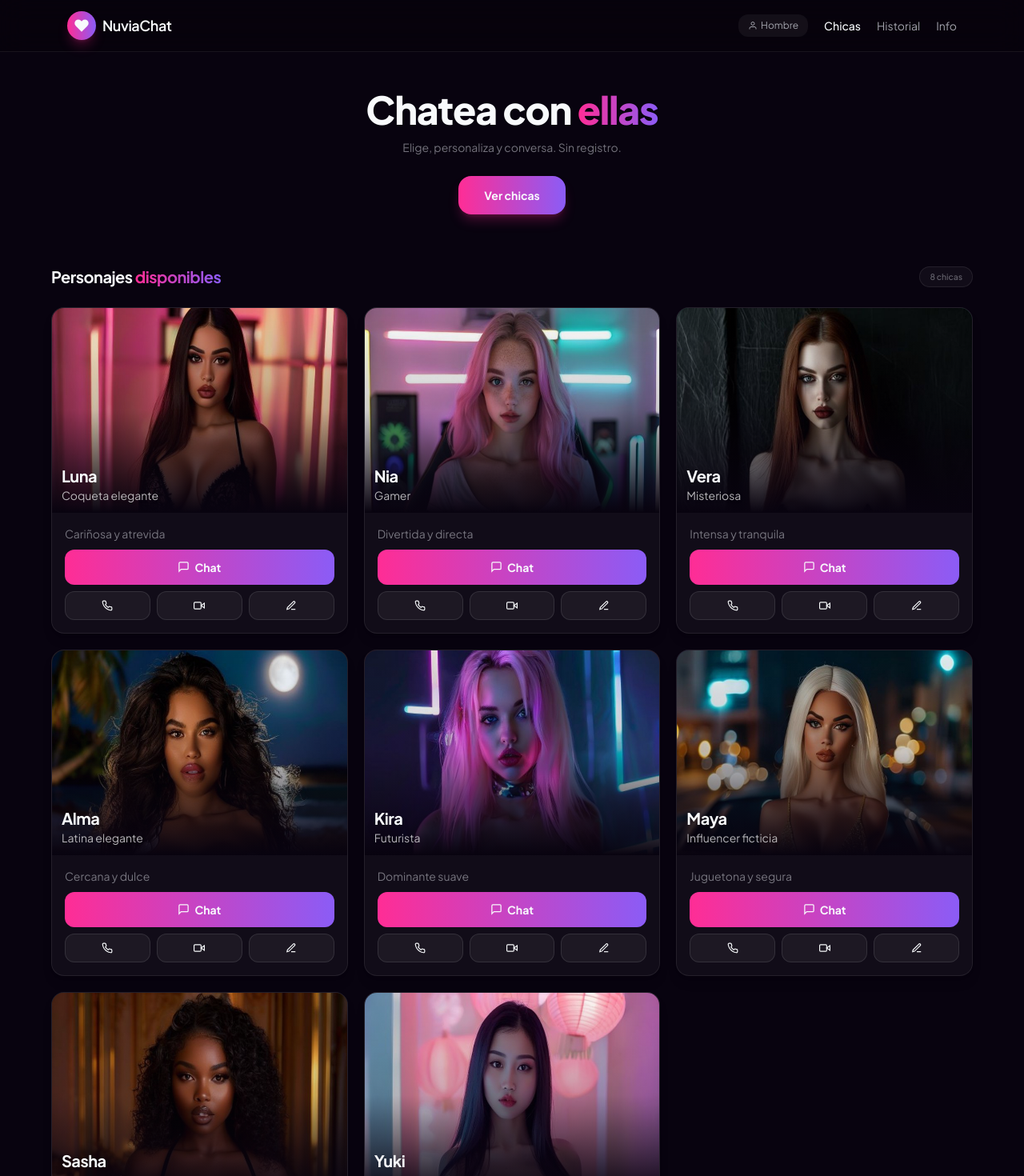
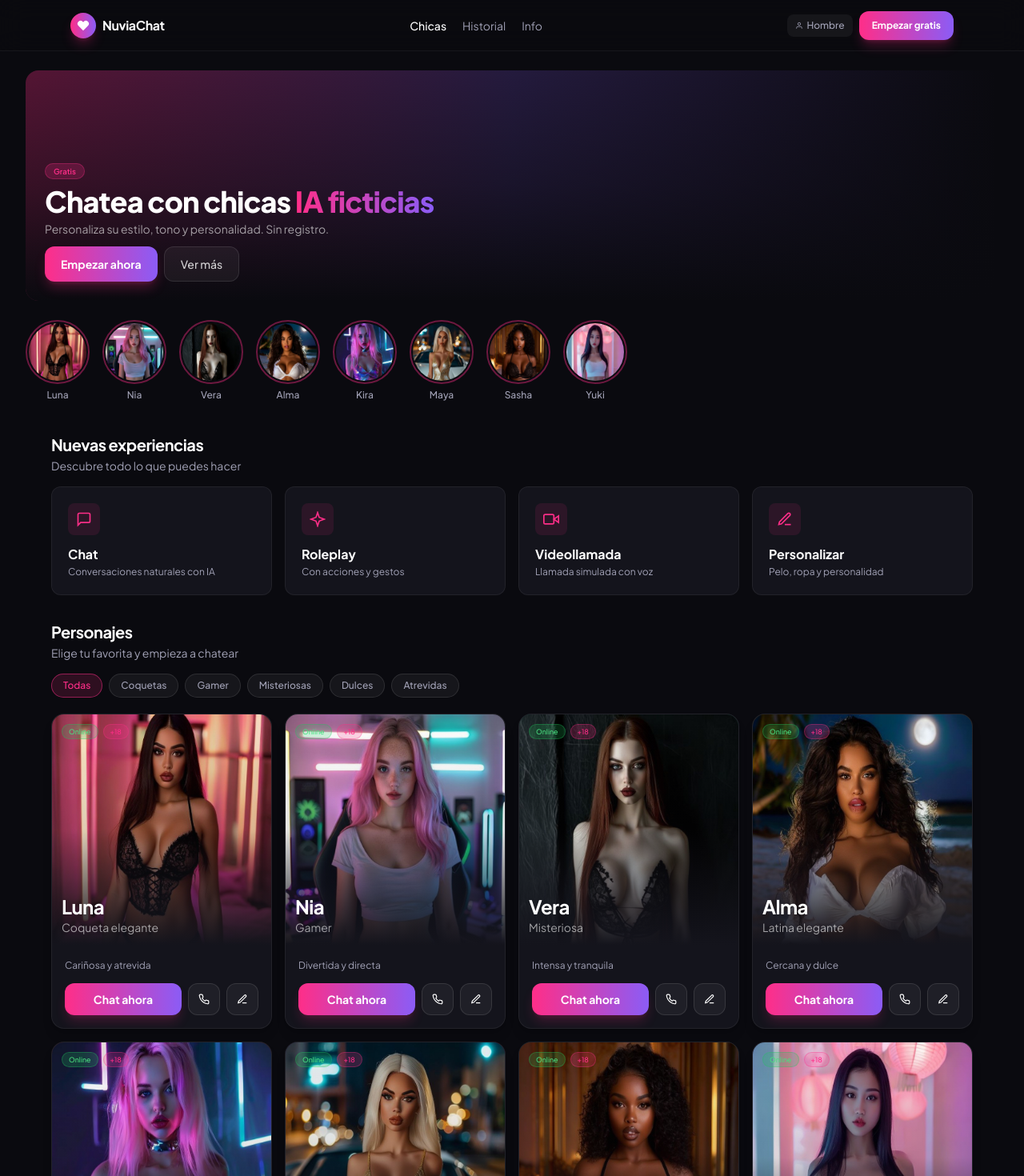
Before and after one commit to 3737631/luciaia, a Next.js app: page /luciaia/girls in a window 1280 px wide. Shown: the top 1470 px of the page at 80% size. Built offline with nearby package versions, Linux system fonts and the light colour scheme.

Commit message:
major redesign: premium dark palette, hero, avatar row, sections, filters, FAQ

```diff
--- a/src/app/girls/page.tsx
+++ b/src/app/girls/page.tsx
@@ -1,54 +1,187 @@
+"use client";
+
+import { useState, useRef } from "react";
 import Link from "next/link";
 import Header from "@/components/Header";
 import Footer from "@/components/Footer";
 import GirlCard from "@/components/GirlCard";
+import { getGirlImage } from "@/lib/images";
 import { girls } from "@/data/girls";
 
+const experiences = [
+  { title: "Chat", desc: "Conversaciones naturales con IA", icon: "chat" },
+  { title: "Roleplay", desc: "Con acciones y gestos", icon: "sparkles" },
+  { title: "Videollamada", desc: "Llamada simulada con voz", icon: "video" },
+  { title: "Personalizar", desc: "Pelo, ropa y personalidad", icon: "edit" },
+];
+
+const filters = ["Todas", "Coquetas", "Gamer", "Misteriosas", "Dulces", "Atrevidas"];
+
+const expIcons: Record<string, JSX.Element> = {
+  chat: <svg viewBox="0 0 24 24" className="h-5 w-5" fill="none" stroke="currentColor" strokeWidth="2"><path d="M21 15a2 2 0 0 1-2 2H7l-4 4V5a2 2 0 0 1 2-2h14a2 2 0 0 1 2 2z"/></svg>,
+  sparkles: <svg viewBox="0 0 24 24" className="h-5 w-5" fill="none" stroke="currentColor" strokeWidth="2"><path d="M12 2l2.4 7.2L22 12l-7.6 2.8L12 22l-2.4-7.2L2 12l7.6-2.8z"/></svg>,
+  video: <svg viewBox="0 0 24 24" className="h-5 w-5" fill="none" stroke="currentColor" strokeWidth="2"><polygon points="23 7 16 12 23 17 23 7"/><rect x="1" y="5" width="15" height="14" rx="2" ry="2"/></svg>,
+  edit: <svg viewBox="0 0 24 24" className="h-5 w-5" fill="none" stroke="currentColor" strokeWidth="2"><path d="M12 20h9"/><path d="M16.5 3.5a2.121 2.121 0 0 1 3 3L7 19l-4 1 1-4L16.5 3.5z"/></svg>,
+};
+
+const faqs = [
+  { q: "¿Qué es NuviaChat?", a: "Es una plataforma de compañía virtual con personajes ficticios generados por IA. Puedes chatear, rolear y llamar con ellas." },
+  { q: "¿Es gratis?", a: "Sí, completamente gratis. Sin registro, sin límites." },
+  { q: "¿Los personajes son reales?", a: "No, todos los personajes son ficticios y generados por IA. No representan personas reales." },
+  { q: "¿Puedo personalizar a mi personaje?", a: "Sí, puedes cambiar su pelo, ropa, fondo y personalidad antes de empezar." },
+];
+
 export default function GirlsPage() {
+  const [activeFilter, setActiveFilter] = useState("Todas");
+  const scrollRef = useRef<HTMLDivElement>(null);
+
+  const filtered = activeFilter === "Todas"
+    ? girls
+    : girls.filter((g) => g.style?.toLowerCase().includes(activeFilter.replace("s", "").toLowerCase()) || g.personality?.includes(activeFilter.replace("s", "").toLowerCase()));
+
   return (
     <>
       <Header />
-      <main className="min-h-screen overflow-x-hidden pb-24">
+      <main className="min-h-screen overflow-x-hidden">
         {/* Hero */}
-        <section className="relative overflow-hidden px-4 pb-12 pt-8 sm:px-6 sm:pb-16 sm:pt-12 lg:px-8">
-          <div className="pointer-events-none absolute inset-0 -z-10">
-            <div className="absolute -left-32 -top-32 h-96 w-96 rounded-full bg-pink-500/20 blur-[120px]" />
-            <div className="absolute -right-32 top-1/3 h-80 w-80 rounded-full bg-purple-500/15 blur-[100px]" />
-          </div>
-          <div className="mx-auto w-full max-w-6xl">
-            <div className="mx-auto max-w-xl text-center">
-              <h1 className="text-3xl font-extrabold leading-[1.15] tracking-tight sm:text-5xl">
-                Chatea con{' '}
-                <span className="bg-gradient-to-r from-pink to-purple bg-clip-text text-transparent">ellas</span>
+        <section className="relative mx-4 mt-4 overflow-hidden rounded-2xl sm:mx-6 sm:mt-6 lg:mx-8">
+          <div className="relative h-48 w-full sm:h-64 lg:h-72">
+            <div className="absolute inset-0 bg-gradient-to-r from-pink/30 via-purple/20 to-transparent" />
+            <div className="absolute inset-0 bg-gradient-to-t from-[#0a0a0f] via-[#0a0a0f]/40 to-transparent" />
+            <div className="absolute bottom-4 left-4 right-4 sm:bottom-6 sm:left-6">
+              <span className="mb-2 inline-block rounded-full bg-pink/20 px-2.5 py-0.5 text-[0.6rem] font-semibold text-pink border border-pink/30">Gratis</span>
+              <h1 className="text-2xl font-extrabold leading-tight tracking-tight sm:text-3xl lg:text-4xl">
+                Chatea con chicas{' '}
+                <span className="bg-gradient-to-r from-pink to-purple bg-clip-text text-transparent">IA ficticias</span>
               </h1>
-              <p className="mx-auto mt-3 max-w-md text-sm leading-relaxed text-muted/70">
-                Elige, personaliza y conversa. Sin registro.
-              </p>
-              <div className="mt-6">
+              <p className="mt-1 max-w-md text-xs text-white/60 sm:text-sm">Personaliza su estilo, tono y personalidad. Sin registro.</p>
+              <div className="mt-3 flex flex-wrap gap-2">
                 <Link
-                  href="#girls"
-                  className="inline-flex h-12 items-center justify-center rounded-2xl bg-gradient-to-r from-pink to-purple px-8 text-sm font-bold shadow-lg shadow-pink/25 transition-all duration-200 hover:shadow-xl hover:shadow-pink/30 active:scale-[0.97]"
+                  href="#personajes"
+                  className="flex h-10 items-center justify-center rounded-xl bg-gradient-to-r from-pink to-purple px-5 text-xs font-bold text-white shadow-lg shadow-pink/25 transition-all hover:shadow-xl hover:shadow-pink/30 active:scale-[0.97] sm:h-11 sm:text-sm"
                 >
-                  Ver chicas
+                  Empezar ahora
+                </Link>
+                <Link
+                  href="#nuevas"
+                  className="flex h-10 items-center justify-center rounded-xl border border-white/10 bg-white/5 px-5 text-xs font-medium text-white/80 transition-all hover:bg-white/10 active:scale-[0.97] sm:h-11 sm:text-sm"
+                >
+                  Ver más
                 </Link>
               </div>
             </div>
           </div>
         </section>
 
-        {/* Grid */}
-        <section id="girls" className="px-4 sm:px-6 lg:px-8">
-          <div className="mx-auto w-full max-w-6xl">
-            <div className="mb-5 flex flex-wrap items-center justify-between gap-2 sm:mb-6">
-              <h2 className="text-lg font-bold tracking-tight sm:text-xl">
-                Personajes <span className="gradient-text">disponibles</span>
-              </h2>
-              <span className="rounded-full border border-white/[0.08] bg-white/[0.04] px-3 py-1 text-[0.65rem] font-medium text-muted/60">{girls.length} chicas</span>
+        {/* Avatar row */}
+        <section className="mt-6 px-4 sm:px-6 lg:px-8">
+          <div ref={scrollRef} className="flex gap-4 overflow-x-auto pb-2 scrollbar-none">
+            {girls.map((girl) => (
+              <Link key={girl.id} href={`/chat/${girl.id}`} className="flex shrink-0 flex-col items-center gap-1.5">
+                <div className="h-16 w-16 overflow-hidden rounded-full border-2 border-pink/40 p-0.5 sm:h-20 sm:w-20">
+                  <div className="h-full w-full overflow-hidden rounded-full bg-[#14141c]">
+                    <img
+                      src={getGirlImage(girl.id, girl.defaultHair, girl.defaultOutfit, girl.defaultBackground)}
+                      alt={girl.name}
+                      className="h-full w-full object-cover object-top"
+                    />
+                  </div>
+                </div>
+                <span className="text-[0.6rem] font-medium text-muted sm:text-xs">{girl.name}</span>
+              </Link>
+            ))}
+          </div>
+        </section>
+
+        {/* Nuevas experiencias */}
+        <section id="nuevas" className="mt-8 px-4 sm:px-6 lg:px-8">
+          <div className="mx-auto max-w-6xl">
+            <h2 className="text-lg font-bold tracking-tight sm:text-xl">Nuevas experiencias</h2>
+            <p className="mt-0.5 text-xs text-muted sm:text-sm">Descubre todo lo que puedes hacer</p>
+            <div className="mt-4 grid grid-cols-2 gap-3 sm:grid-cols-4 sm:gap-4">
+              {experiences.map((exp) => (
+                <div key={exp.title} className="rounded-xl border border-white/[0.06] bg-[#14141c] p-4 transition-all hover:border-white/15 sm:p-5">
+                  <div className="mb-3 flex h-9 w-9 items-center justify-center rounded-lg bg-pink/10 text-pink sm:h-10 sm:w-10">
+                    {expIcons[exp.icon]}
+                  </div>
+                  <h3 className="text-sm font-bold sm:text-base">{exp.title}</h3>
+                  <p className="mt-0.5 text-[0.6rem] text-muted sm:text-xs">{exp.desc}</p>
+                </div>
+              ))}
             </div>
-            <div className="grid grid-cols-2 gap-3 sm:grid-cols-2 lg:grid-cols-3 sm:gap-5">
-              {girls.map((girl) => (
+          </div>
+        </section>
+
+        {/* Personajes section */}
+        <section id="personajes" className="mt-8 px-4 sm:px-6 lg:px-8">
+          <div className="mx-auto max-w-6xl">
+            <div className="flex flex-wrap items-center justify-between gap-3">
+              <div>
+                <h2 className="text-lg font-bold tracking-tight sm:text-xl">Personajes</h2>
+                <p className="mt-0.5 text-xs text-muted sm:text-sm">Elige tu favorita y empieza a chatear</p>
+              </div>
+            </div>
+
+            {/* Filters */}
+            <div className="mt-4 flex gap-2 overflow-x-auto pb-1 scrollbar-none">
+              {filters.map((f) => (
+                <button
+                  key={f}
+                  onClick={() => setActiveFilter(f)}
+                  className={`shrink-0 rounded-full border px-3.5 py-1.5 text-[0.65rem] font-medium transition-all sm:text-xs ${
+                    activeFilter === f
+                      ? "border-pink/50 bg-pink/15 text-pink"
+                      : "border-white/10 bg-white/5 text-muted hover:border-white/25 hover:text-white"
+                  }`}
+                >
+                  {f}
+                </button>
+              ))}
+            </div>
+
+            {/* Grid */}
+            <div className="mt-4 grid grid-cols-2 gap-3 sm:grid-cols-2 lg:grid-cols-3 xl:grid-cols-4 sm:gap-4">
+              {filtered.map((girl) => (
                 <GirlCard key={girl.id} girl={girl} />
               ))}
+            </div>
+          </div>
+        </section>
+
+        {/* FAQ */}
+        <section className="mt-12 px-4 sm:px-6 lg:px-8">
+          <div className="mx-auto max-w-3xl">
+            <h2 className="text-center text-lg font-bold tracking-tight sm:text-xl">Preguntas frecuentes</h2>
+            <div className="mt-6 space-y-3">
+              {faqs.map((faq) => (
+                <details key={faq.q} className="group rounded-xl border border-white/[0.06] bg-[#14141c]">
+                  <summary className="flex cursor-pointer items-center justify-between px-4 py-3.5 text-sm font-medium transition-colors sm:text-base">
+                    {faq.q}
+                    <svg width="14" height="14" viewBox="0 0 24 24" fill="none" stroke="currentColor" strokeWidth="2" className="shrink-0 text-muted transition-transform group-open:rotate-180"><path d="M6 9l6 6 6-6"/></svg>
+                  </summary>
+                  <div className="border-t border-white/[0.06] px-4 py-3.5">
+                    <p className="text-xs leading-relaxed text-muted sm:text-sm">{faq.a}</p>
+                  </div>
+                </details>
+              ))}
+            </div>
+          </div>
+        </section>
+
+        {/* Info block */}
+        <section className="mt-12 px-4 sm:px-6 lg:px-8">
+          <div className="mx-auto max-w-3xl rounded-2xl border border-white/[0.06] bg-[#14141c] p-6 text-center sm:p-10">
+            <h2 className="text-xl font-bold tracking-tight sm:text-2xl">NuviaChat</h2>
+            <p className="mt-2 text-sm leading-relaxed text-muted">
+              Conversaciones IA personalizadas. Elige entre nuestras chicas ficticias, personaliza su estilo y personalidad,
+              y empieza a chatear o llamar al instante. Sin registro, sin límites, sin anuncios.
+            </p>
+            <div className="mt-6 flex flex-wrap items-center justify-center gap-2 text-xs text-muted">
+              <span>+18</span>
+              <span className="text-white/20">·</span>
+              <span>Personajes IA ficticios</span>
+              <span className="text-white/20">·</span>
+              <span>Sin registro</span>
             </div>
           </div>
         </section>
--- a/src/app/globals.css
+++ b/src/app/globals.css
@@ -3,15 +3,15 @@
 @tailwind utilities;
 
 html {
-  background-color: #08030f;
+  background-color: #0a0a0f;
 }
 
 body {
   width: 100%;
   max-width: 100vw;
   overflow-x: hidden;
-  background-color: #08030f;
-  color: #f8fafc;
+  background-color: #0a0a0f;
+  color: #ffffff;
   overscroll-behavior-y: none;
 }
 
@@ -20,9 +20,9 @@ body::before {
   position: fixed;
   inset: 0;
   background:
-    radial-gradient(circle at 20% 20%, rgba(255, 45, 180, 0.12), transparent 35%),
-    radial-gradient(circle at 80% 10%, rgba(139, 92, 246, 0.10), transparent 35%),
-    radial-gradient(circle at 50% 80%, rgba(236, 72, 153, 0.08), transparent 40%);
+    radial-gradient(circle at 20% 20%, rgba(255, 46, 136, 0.10), transparent 35%),
+    radial-gradient(circle at 80% 10%, rgba(139, 92, 246, 0.08), transparent 35%),
+    radial-gradient(circle at 50% 80%, rgba(255, 95, 178, 0.06), transparent 40%);
   pointer-events: none;
   z-index: -1;
 }
@@ -89,14 +89,14 @@ body::before {
 }
 
 .gradient-text {
-  background: linear-gradient(90deg, #ff2d95, #8b5cf6);
+  background: linear-gradient(90deg, #ff2e88, #8b5cf6);
   -webkit-background-clip: text;
   background-clip: text;
   color: transparent;
 }
 
 .gradient-btn {
-  background: linear-gradient(90deg, #ff2d95, #8b5cf6);
+  background: linear-gradient(90deg, #ff2e88, #8b5cf6);
 }
 
 .shimmer-bg {
--- a/src/components/GirlCard.tsx
+++ b/src/components/GirlCard.tsx
@@ -22,9 +22,9 @@ export default function GirlCard({ girl }: { girl: Girl }) {
   const girlImage = getGirlImage(girl.id, girl.defaultHair, girl.defaultOutfit, girl.defaultBackground);
 
   return (
-    <div className="group w-full overflow-hidden rounded-2xl border border-white/[0.08] bg-white/[0.04] shadow-lg transition-all duration-300 hover:shadow-[0_20px_60px_rgba(255,45,180,0.12)] hover:border-white/15">
+    <div className="group w-full overflow-hidden rounded-2xl border border-white/[0.06] bg-[#14141c] shadow-lg transition-all duration-300 hover:shadow-[0_20px_60px_rgba(255,46,136,0.10)] hover:border-white/15">
       <Link href={`/customize/${girl.id}`}>
-        <div className={`relative h-52 w-full bg-gradient-to-b ${gradient} sm:h-64`}>
+        <div className={`relative h-56 w-full bg-gradient-to-b ${gradient} sm:h-72`}>
           {!imgFailed ? (
             <img
               src={girlImage}
@@ -33,34 +33,32 @@ export default function GirlCard({ girl }: { girl: Girl }) {
               onError={() => setImgFailed(true)}
             />
           ) : null}
-          <div className="absolute inset-0 bg-gradient-to-t from-[#08030f] via-[#08030f]/20 to-transparent" />
+          <div className="absolute inset-0 bg-gradient-to-t from-[#14141c] via-[#14141c]/10 to-transparent" />
+          <div className="absolute left-3 right-3 top-3 flex items-center gap-1.5">
+            <span className="rounded-full bg-green-500/20 px-2 py-0.5 text-[0.55rem] font-medium text-green-400 border border-green-500/30">Online</span>
+            <span className="rounded-full bg-pink/20 px-2 py-0.5 text-[0.55rem] font-medium text-pink border border-pink/30">+18</span>
+          </div>
           <div className="absolute bottom-3 left-3 right-3">
-            <h3 className="text-lg font-bold tracking-tight drop-shadow-lg sm:text-xl">{girl.name}</h3>
-            <p className="text-xs text-white/70 drop-shadow sm:text-sm">{girl.style}</p>
+            <h3 className="text-xl font-bold tracking-tight drop-shadow-lg sm:text-2xl">{girl.name}</h3>
+            <p className="text-xs text-white/60 drop-shadow sm:text-sm">{girl.style}</p>
           </div>
         </div>
       </Link>
-      <div className="p-3 sm:p-4">
-        <p className="mb-2.5 text-xs leading-relaxed text-muted/70 line-clamp-2 sm:text-sm">{girl.personalityLabel}</p>
-        <Link href={`/chat/${girl.id}`}>
-          <span className="flex h-10 w-full items-center justify-center gap-1.5 rounded-xl gradient-btn text-sm font-bold transition-all duration-200 hover:shadow-lg hover:shadow-pink-500/20 active:scale-[0.97] sm:h-11">
-            <svg width="15" height="15" viewBox="0 0 24 24" fill="none" stroke="currentColor" strokeWidth="2"><path d="M21 15a2 2 0 0 1-2 2H7l-4 4V5a2 2 0 0 1 2-2h14a2 2 0 0 1 2 2z"/></svg>
-            Chat
-          </span>
-        </Link>
-        <div className="mt-2 grid grid-cols-3 gap-2">
+      <div className="space-y-3 p-3 sm:p-4">
+        <p className="text-xs leading-relaxed text-muted line-clamp-2">{girl.personalityLabel}</p>
+        <div className="flex items-center gap-2">
+          <Link href={`/chat/${girl.id}`} className="flex-1">
+            <span className="flex h-10 w-full items-center justify-center gap-1.5 rounded-xl bg-gradient-to-r from-pink to-purple text-sm font-bold text-white shadow-lg shadow-pink/20 transition-all duration-200 hover:shadow-xl hover:shadow-pink/25 active:scale-[0.97]">
+              Chat ahora
+            </span>
+          </Link>
           <Link href={`/call/${girl.id}`}>
-            <span className="flex h-9 w-full items-center justify-center rounded-xl border border-white/10 bg-white/5 transition-all duration-200 hover:bg-white/10 active:scale-[0.97]">
+            <span className="flex h-10 w-10 items-center justify-center rounded-xl border border-white/10 bg-white/5 transition-all duration-200 hover:bg-white/10 active:scale-[0.97]">
               <svg width="14" height="14" viewBox="0 0 24 24" fill="none" stroke="currentColor" strokeWidth="2"><path d="M22 16.92v3a2 2 0 0 1-2.18 2 19.79 19.79 0 0 1-8.63-3.07 19.5 19.5 0 0 1-6-6 19.79 19.79 0 0 1-3.07-8.67A2 2 0 0 1 4.11 2h3a2 2 0 0 1 2 1.72 12.84 12.84 0 0 0 .7 2.81 2 2 0 0 1-.45 2.11L8.09 9.91a16 16 0 0 0 6 6l1.27-1.27a2 2 0 0 1 2.11-.45 12.84 12.84 0 0 0 2.81.7A2 2 0 0 1 22 16.92z"/></svg>
             </span>
           </Link>
-          <Link href={`/call/${girl.id}`}>
-            <span className="flex h-9 w-full items-center justify-center rounded-xl border border-white/10 bg-white/5 transition-all duration-200 hover:bg-white/10 active:scale-[0.97]">
-              <svg width="14" height="14" viewBox="0 0 24 24" fill="none" stroke="currentColor" strokeWidth="2"><polygon points="23 7 16 12 23 17 23 7"/><rect x="1" y="5" width="15" height="14" rx="2" ry="2"/></svg>
-            </span>
-          </Link>
           <Link href={`/customize/${girl.id}`}>
-            <span className="flex h-9 w-full items-center justify-center rounded-xl border border-white/10 bg-white/5 transition-all duration-200 hover:bg-white/10 active:scale-[0.97]">
+            <span className="flex h-10 w-10 items-center justify-center rounded-xl border border-white/10 bg-white/5 transition-all duration-200 hover:bg-white/10 active:scale-[0.97]">
               <svg width="14" height="14" viewBox="0 0 24 24" fill="none" stroke="currentColor" strokeWidth="2"><path d="M12 20h9"/><path d="M16.5 3.5a2.121 2.121 0 0 1 3 3L7 19l-4 1 1-4L16.5 3.5z"/></svg>
             </span>
           </Link>
--- a/src/components/Header.tsx
+++ b/src/components/Header.tsx
@@ -19,28 +19,40 @@ export default function Header() {
   }
 
   return (
-    <header className="sticky top-0 z-50 backdrop-blur-lg bg-[rgba(7,3,12,0.72)] border-b border-white/[0.07]">
-      <div className="mx-auto flex h-[64px] max-w-6xl items-center justify-between px-4 sm:px-5">
+    <header className="sticky top-0 z-50 h-14 border-b border-white/[0.06] bg-[#0a0a0f]/90 backdrop-blur-lg sm:h-16">
+      <div className="mx-auto flex h-full max-w-6xl items-center justify-between px-4 sm:px-6">
         <Link href="/girls" className="flex items-center gap-2">
-          <span className="flex h-8 w-8 items-center justify-center rounded-full gradient-btn shadow-lg shadow-pink/25 sm:h-9 sm:w-9">
-            <svg viewBox="0 0 24 24" className="h-4 w-4 sm:h-5 sm:w-5" fill="currentColor" stroke="none"><path d="M20.84 4.61a5.5 5.5 0 0 0-7.78 0L12 5.67l-1.06-1.06a5.5 5.5 0 0 0-7.78 7.78l1.06 1.06L12 21.23l7.78-7.78 1.06-1.06a5.5 5.5 0 0 0 0-7.78z"/></svg>
+          <span className="flex h-7 w-7 items-center justify-center rounded-full gradient-btn shadow-lg shadow-pink/25 sm:h-8 sm:w-8">
+            <svg viewBox="0 0 24 24" className="h-3.5 w-3.5 sm:h-4 sm:w-4" fill="currentColor" stroke="none"><path d="M20.84 4.61a5.5 5.5 0 0 0-7.78 0L12 5.67l-1.06-1.06a5.5 5.5 0 0 0-7.78 7.78l1.06 1.06L12 21.23l7.78-7.78 1.06-1.06a5.5 5.5 0 0 0 0-7.78z"/></svg>
           </span>
-          <span className="text-base font-semibold tracking-tight sm:text-lg">NuviaChat</span>
+          <span className="text-sm font-bold tracking-tight sm:text-base">NuviaChat</span>
         </Link>
-        <nav className="flex items-center gap-3 text-sm text-muted sm:gap-5">
-          {/* Gender selector */}
+
+        <nav className="hidden items-center gap-5 text-sm text-muted sm:flex">
+          <Link href="/girls" className="text-white font-medium transition-colors">
+            Chicas
+          </Link>
+          <Link href="/history" className="hover:text-white transition-colors">
+            Historial
+          </Link>
+          <Link href="/info" className="hover:text-white transition-colors">
+            Info
+          </Link>
+        </nav>
+
+        <div className="flex items-center gap-2">
           <div className="relative">
             <button
               onClick={() => setShowGenderPicker(!showGenderPicker)}
-              className="flex items-center gap-1 rounded-xl bg-white/5 px-3 py-1.5 text-xs transition hover:bg-white/10"
+              className="flex items-center gap-1 rounded-lg bg-white/5 px-2.5 py-1.5 text-[0.65rem] font-medium text-muted transition hover:bg-white/10 sm:text-xs"
             >
-              <svg width="12" height="12" viewBox="0 0 24 24" fill="none" stroke="currentColor" strokeWidth="2"><path d="M20 21v-2a4 4 0 0 0-4-4H8a4 4 0 0 0-4 4v2"/><circle cx="12" cy="7" r="4"/></svg>
+              <svg width="10" height="10" viewBox="0 0 24 24" fill="none" stroke="currentColor" strokeWidth="2"><path d="M20 21v-2a4 4 0 0 0-4-4H8a4 4 0 0 0-4 4v2"/><circle cx="12" cy="7" r="4"/></svg>
               {userGender === "hombre" ? "Hombre" : "Mujer"}
             </button>
             {showGenderPicker && (
               <>
                 <div className="fixed inset-0 z-40" onClick={() => setShowGenderPicker(false)} />
-                <div className="absolute right-0 top-8 z-50 w-36 rounded-xl border border-white/10 bg-[#0f0518] p-1.5 shadow-2xl">
+                <div className="absolute right-0 top-8 z-50 w-32 rounded-xl border border-white/10 bg-[#14141c] p-1.5 shadow-2xl">
                   <button
                     onClick={() => setGender("hombre")}
                     className={`flex w-full items-center gap-2 rounded-lg px-3 py-2 text-left text-xs transition ${userGender === "hombre" ? "bg-pink/20 text-white" : "text-muted hover:text-white"}`}
@@ -59,19 +71,16 @@ export default function Header() {
               </>
             )}
           </div>
-          <Link href="/girls" className="hidden sm:block text-ink font-medium transition-colors">
-            Chicas
+          <Link
+            href="/girls"
+            className="flex h-8 items-center justify-center rounded-xl bg-gradient-to-r from-pink to-purple px-4 text-[0.65rem] font-bold text-white shadow-lg shadow-pink/25 transition-all hover:shadow-xl hover:shadow-pink/30 active:scale-[0.97] sm:h-9 sm:text-xs"
+          >
+            Empezar gratis
           </Link>
-          <Link href="/history" className="hidden sm:block hover:text-ink transition-colors">
-            Historial
+          <Link href="/info" className="flex h-8 w-8 items-center justify-center rounded-lg bg-white/5 sm:hidden">
+            <svg viewBox="0 0 24 24" className="h-4 w-4" fill="none" stroke="currentColor" strokeWidth="2" strokeLinecap="round" strokeLinejoin="round"><circle cx="12" cy="12" r="10"/><line x1="12" y1="16" x2="12" y2="12"/><line x1="12" y1="8" x2="12.01" y2="8"/></svg>
           </Link>
-          <Link href="/info" className="flex h-9 w-9 items-center justify-center rounded-xl bg-white/10 hover:bg-white/20 transition-all sm:hidden">
-            <svg viewBox="0 0 24 24" className="h-5 w-5" fill="none" stroke="currentColor" strokeWidth="2" strokeLinecap="round" strokeLinejoin="round"><circle cx="12" cy="12" r="10"/><line x1="12" y1="16" x2="12" y2="12"/><line x1="12" y1="8" x2="12.01" y2="8"/></svg>
-          </Link>
-          <Link href="/info" className="hidden sm:block hover:text-ink transition-colors">
-            Info
-          </Link>
-        </nav>
+        </div>
       </div>
     </header>
   );
```
Also changed, not shown: tailwind.config.js (+6 -4 lines).
